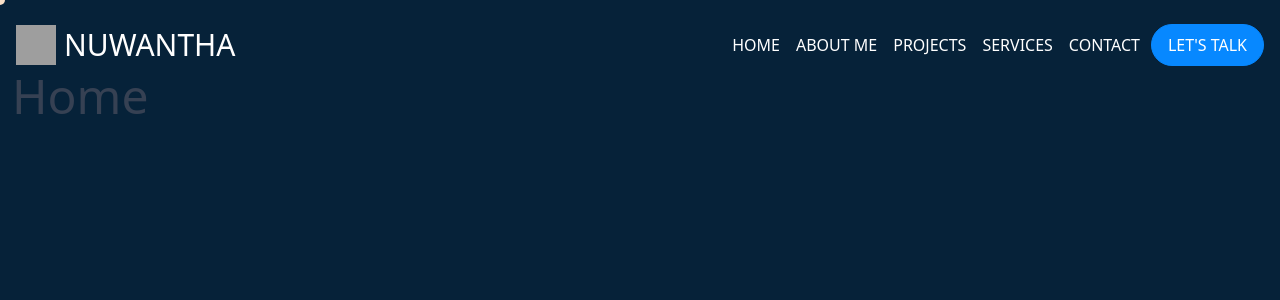
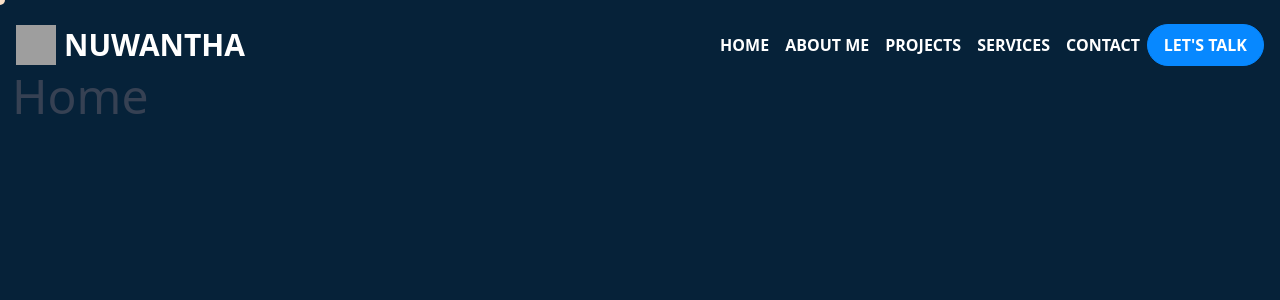
Before and after one commit to nuwanthaDilshan/Portfolio-Website, a React (Vite) app: page / in a window 1280 px wide. Shown: the top 300 px of the page. Built offline with nearby package versions, Linux system fonts and the light colour scheme; grey boxes are pictures that could not be loaded.

Commit message:
✅ navbar font semibold

```diff
--- a/src/components/header.jsx
+++ b/src/components/header.jsx
@@ -17,7 +17,7 @@ export default function Header() {
   return (
     <header>
       <nav
-        className={`fixed top-0 left-0 w-full z-50 transition-colors duration-300 ${
+        className={`fixed top-0 left-0 w-full z-50 transition-colors duration-300 font-semibold ${
           isScrolled ? "bg-[#040c16] shadow-lg" : "bg-transparent"
         }`}
       >
```
